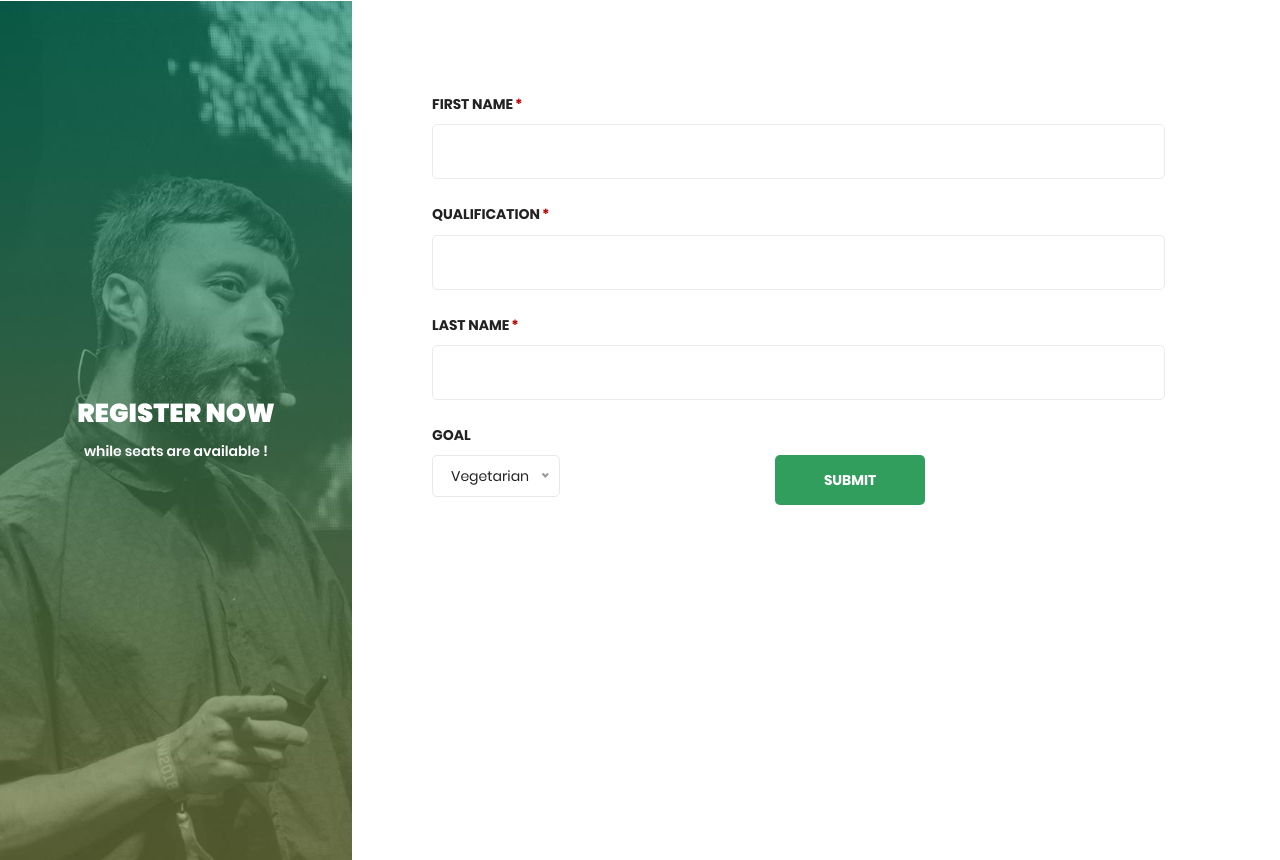
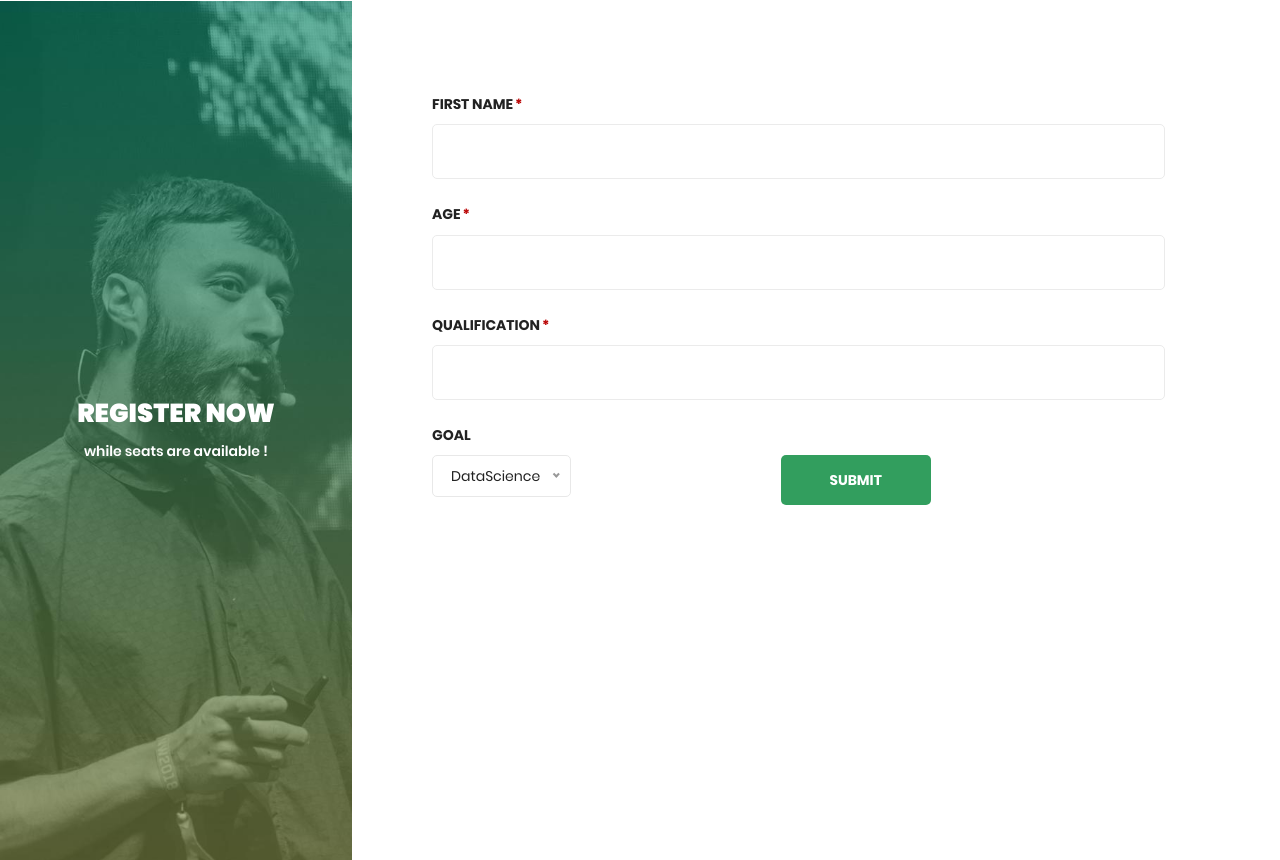
Before and after one commit to Srajan1122/CareerBuddy, a Django app: page /InputForm in a window 1280 px wide. Shown: the part 749-1609 px from the top of the page. Run offline with Django 3.2, Linux system fonts and the light colour scheme; some libraries are stand-ins or nearby versions.

Commit message:
backed for output page

```diff
--- a/CareerBuddy/CareerGuidance/models.py
+++ b/CareerBuddy/CareerGuidance/models.py
@@ -14,6 +14,8 @@ class Node(models.Model):
     Node_id = models.IntegerField(
         primary_key=True, unique=True, null=False, blank=False)
     Node_Name = models.CharField(max_length = 50,default = "")
+    pros = models.CharField(max_length = 300 , default = "")
+    cons = models.CharField(max_length = 300 , default = "")
     def __str__(self):
         return self.Node_Name
 class M_to_M(models.Model):
--- a/CareerBuddy/CareerGuidance/views.py
+++ b/CareerBuddy/CareerGuidance/views.py
@@ -1,3 +1,4 @@
+from django.core.exceptions import ObjectDoesNotExist
 from django.shortcuts import render
 import anytree
 from .models import Job,Node,Skillset,Tool,Resource,M_to_M
@@ -26,17 +27,33 @@ def Output(request):
         interest = request.POST.get('interest')
         # print(interest,age,qualification)
         job = Job.objects.get(Job_Name=interest)
-        # print(job.Job_Name)
-        n_id = M_to_M.objects.get(Node_id = job.Job_id)
+        print(job.Job_Name)
+        print(job.Job_id)
+        try:
+            n_id = M_to_M.objects.get(Node_id = job.Job_id)
+        except ObjectDoesNotExist:
+            n_id = 1
+        finally:
+            pass
+
         sk_id = Skillset.objects.get(Job_id= job.Job_id)
         print(sk_id.Skill_Name)
         # Resources = list(sk_id.Skill_Name)
         # R_id =
         # relation = Node.objects.get(Node_id = n_id.Node_id)
-        R_id = Resource.objects.get(Skill_id = sk_id.Skill_id)
-        print(R_id,R_id.Resource_Link)
-        Resources.append(R_id.Resource_Link)
-        T_id = Tool.objects.get(Skill_id = sk_id.Skill_id )
+        R_id = Resource.objects.filter(Skill_id = sk_id.Skill_id)
+        #print(R_id,R_id.Resource_Link)
+        print(R_id,'hi')
+        for i in R_id:
+            # print(i)
+            Resources.append(i.Resource_Link)
+        try:
+            T_id = Tool.objects.get(Skill_id = sk_id.Skill_id )
+        except ObjectDoesNotExist:
+            T_id = 1
+        finally:
+            pass
+
         print(T_id.Tool_Name,T_id.Tool_id)
         Tools = T_id.Tool_Name
         Tdante = []
@@ -45,6 +62,8 @@ def Output(request):
         Skills = []
         Skills = sk_id.Skill_Name.strip('[]').split(',')
         print(Skills)
+        pros = []
+        cons = []
         Path_list = []
         flag = 0
         Time_list = []
@@ -68,6 +87,7 @@ def Output(request):
         else:
             node = tree.a
             for i in node:
+                print('hi')
                 print(i.name)
                 if i.name == mynode:
                     for j in i.path[::-1]:
@@ -77,10 +97,16 @@ def Output(request):
                         Total_Time = Total_Time + i.avgTime
                         Cumulative_Time.append(Total_Time)
                         Time_list.append(i.avgTime)
+                        print(j)
+                        new_id = Node.objects.get( Node_Name = j.name )
+                        pros.append(new_id.pros)
+                        cons.append(new_id.cons)
+                        # pros.append()
                         # print(avgTime)
                         if flag == 0 :
                             j = str(j)
                             Path_list = j[5:-12].strip("''").split('/')[1:]
+
                             flag = flag + 1
 
 
@@ -88,6 +114,11 @@ def Output(request):
 
                         print(j)
         print(Path_list,Time_list)
-        params = {'Skills':Skills,"Resource":Resources,"Tools":Tools,"Aim":job.Job_Name,'Path_list':Path_list,'Total_time':Total_Time,'Time_list':Time_list,'Cumulative_Time':Cumulative_Time}
+
+        pros = pros[::-1]
+        cons = cons[::-1]
+        print(pros,cons)
+
+        params = {'Skills':Skills,"Resource":Resources,"Tools":Tools,"Aim":job.Job_Name,'Path_list':Path_list,'Total_time':Total_Time,'Time_list':Time_list,'Cumulative_Time':Cumulative_Time ,'Pros':pros , 'Cons':cons,'No_of_stages':range(len(Path_list))}
 
     return render(request,'CareerGuidance/OutputPage.html',params)
--- a/CareerBuddy/Templates/CareerGuidance/InputForm.html
+++ b/CareerBuddy/Templates/CareerGuidance/InputForm.html
@@ -79,14 +79,21 @@
               </div>
             </div>
             <div class="Form_signup-form">
-              <form method="POST" class="Form_register-form" id="register-form">
+              <form method="POST" class="Form_register-form" id="register-form" action ={% url 'Output' %}>
+                {% csrf_token %}
                 <div>
                   <div>
                     <div class="Form_form-input">
                       <label for="first_name" class="required"
                         >First name</label
                       >
-                      <input type="text" name="first_name" id="first_name" />
+                      <input type="text" name="first_name" id="first_name" required/>
+                    </div>
+                    <div class="Form_form-input">
+                      <label for="age" class="required"
+                        >Age</label
+                      >
+                      <input type="number" name="age" id="age" required/>
                     </div>
                     <div class="Form_form-input">
                       <label for="first_name" class="required"
@@ -96,27 +103,24 @@
                         type="text"
                         name="qualification"
                         id="qualification"
+                        required
                       />
                     </div>
                   </div>
                   <div>
-                    <div class="Form_form-input">
-                      <label for="last_name" class="required">Last name</label>
-                      <input type="text" name="last_name" id="last_name" />
-                    </div>
+
                     <div class="Form_label-flex">
                       <label for="meal_preference">Goal</label>
                     </div>
                     <div>
-                      <select name="meal_preference" id="meal_preference">
-                        <option value="Vegetarian">Vegetarian</option>
-                        <option value="Kosher">Kosher</option>
-                        <option value="Asian Vegetarian">Asian Vegetarian</option>
+                      <select name="interest" id="interest">
+                        <option value="DataScience">DataScience</option>
+                        <option value="M.B.A">M.B.A</option>
+                        <option value="M.B.B.S">M.B.B.S</option>
+                        <option value="Lawyer">Lawyer</option>
+                        <option value="Banking">Banking</option>
                       </select>
                     </div>
-                  </div>
-                </div>
-
                      <div class="Form_form-submit">
                     <input
                       type="submit"
@@ -126,6 +130,11 @@
                       name="submit"
                     />
                   </div>
+                  </div>
+
+                </div>
+
+
               </form>
             </div>
           </div>
```
Also changed, not shown: CareerBuddy/CareerGuidance/tree.py (+10 -1 lines), CareerBuddy/CareerGuidance/migrations/0004_auto_20200307_0504.py (added), CareerBuddy/db.sqlite3. Lines whose indentation alone changed are shown as unchanged.
